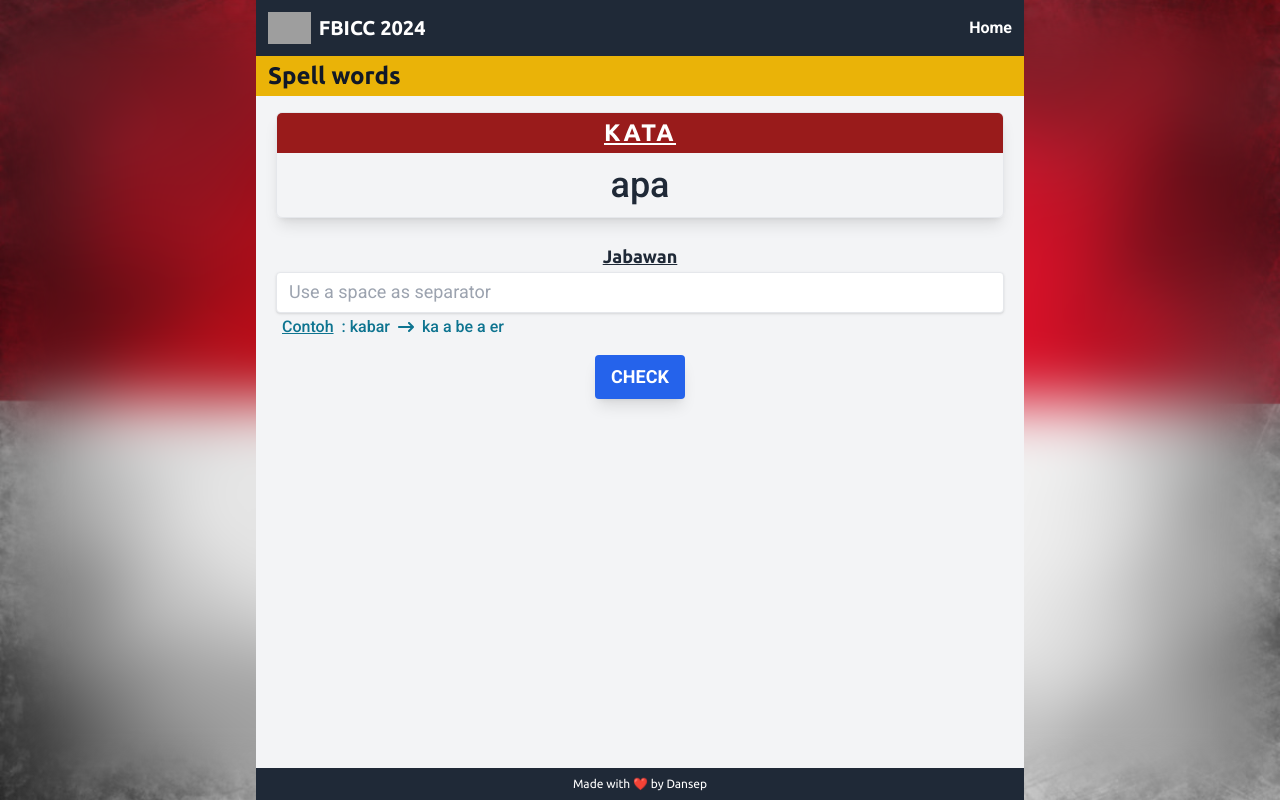
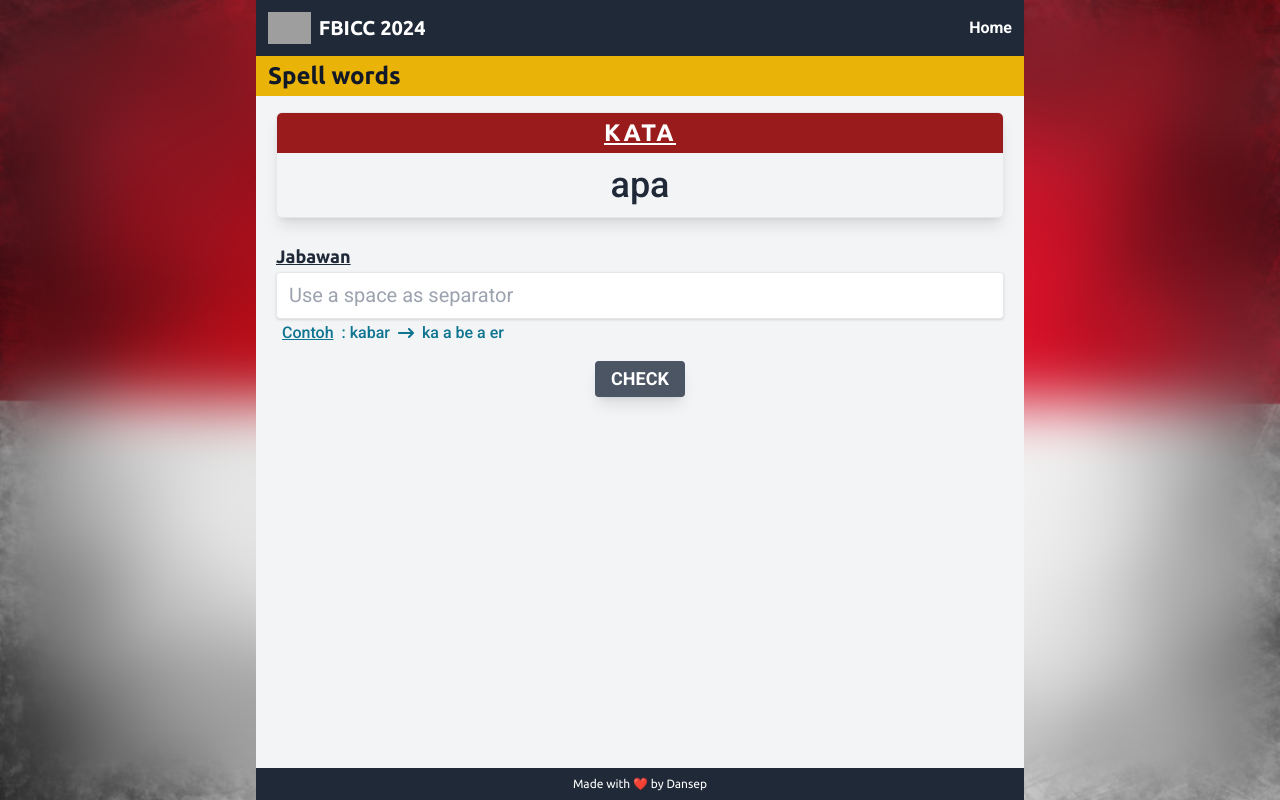
Before and after one commit to DanSepulveda/fbicc, a React (Vite) app: page /spelling in a window 1280 px wide. Built offline with nearby package versions, Linux system fonts and the light colour scheme; grey boxes are pictures that could not be loaded.

Commit message:
components ok

```diff
--- a/src/components/Box.jsx
+++ b/src/components/Box.jsx
@@ -1,12 +1,12 @@
 /* eslint-disable react/prop-types */
 
-const Box = ({ title, text }) => {
+const Box = ({ title, text, children }) => {
   return (
     <div className="border rounded-md overflow-hidden text-center shadow-lg mb-6">
       <div className="bg-red-800 text-white text-2xl font-bold py-1 font-ubuntu tracking-widest">
         {title}
       </div>
-      <p className="text-4xl text-gray-800 font-medium py-3">{text}</p>
+      {children ? children : <p className="text-4xl text-gray-800 font-medium py-3">{text}</p>}
     </div>
   )
 }
--- a/src/components/Button.jsx
+++ b/src/components/Button.jsx
@@ -1,12 +1,14 @@
 // eslint-disable-next-line react/prop-types
 const Button = ({ children, onClick, type = 'button', variant = 'success', ...props }) => {
   const variants = {
-    success: 'bg-blue-600 hover:bg-blue-700 active:bg-blue-700/90 text-white',
-    error: 'bg-white border border-red-500 text-red-500'
+    success:
+      'bg-gray-600 hover:bg-gray-700 active:bg-gray-700/90 text-white py-1 px-4 rounded shadow-lg',
+    error: 'bg-white border border-red-500 text-red-500 py-1 px-4 rounded shadow-lg',
+    response: 'min-h-16 border'
   }
   return (
     <button
-      className={`${variants[variant]} text-lg font-bold py-2 px-4 rounded shadow-lg transition duration-200 ease-in-out`}
+      className={`${variants[variant]} text-lg font-bold  transition duration-200 ease-in-out`}
       type={type}
       onClick={onClick}
       {...props}
--- a/src/components/Input.jsx
+++ b/src/components/Input.jsx
@@ -3,13 +3,13 @@ const Input = ({ label, name, type = 'text', message = '', ...props }) => {
   return (
     <div>
       <label
-        className="block text-gray-800 font-bold mb-0.5 text-center text-lg font-ubuntu"
+        className="block text-gray-800 font-bold mb-0.5 text-lg font-ubuntu"
         htmlFor={name}
       >
         {label}
       </label>
       <input
-        className="shadow appearance-none border rounded w-full py-2 px-3 text-lg text-gray-800 leading-tight focus:outline-none focus:shadow-outline"
+        className="shadow appearance-none border rounded w-full py-2.5 px-3 text-xl text-gray-800 leading-tight focus:outline-none focus:shadow-outline"
         type={type}
         name={name}
         id={name}
```
